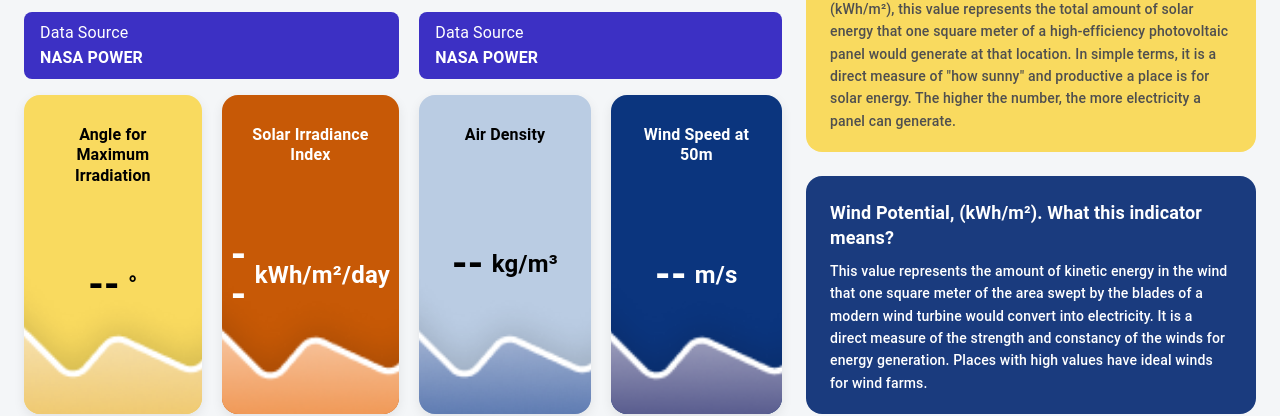
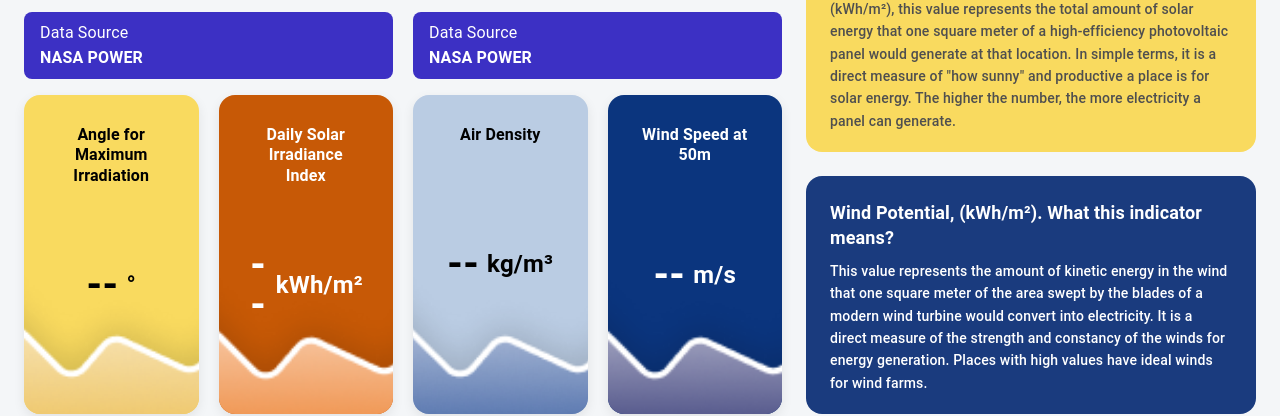
Before and after one commit to viniciusmwanderley/nasa-hackaton-2025, a React (Vite) app in the folder front/: page /energy-panel in a window 1280 px wide. Shown: the part 819-1235 px from the top of the page. Built offline with nearby package versions, Linux system fonts and the light colour scheme; no server answers.

Commit message:
fix: sizing in solar card

```diff
--- a/front/src/components/cards/CalendarCard/CalendarCard.tsx
+++ b/front/src/components/cards/CalendarCard/CalendarCard.tsx
@@ -13,7 +13,6 @@ const CalendarCard: React.FC = () => {
         const userTimezone = getTimezoneFromLocationSync(location);
         const now = new Date();
 
-        // Use Intl.DateTimeFormat para obter a data no timezone correto
         const formatter = new Intl.DateTimeFormat('en-CA', {
             timeZone: userTimezone,
             year: 'numeric',
@@ -21,7 +20,6 @@ const CalendarCard: React.FC = () => {
             day: '2-digit'
         });
 
-        // Retorna no formato YYYY-MM-DD
         return formatter.format(now);
     };
 
--- a/front/src/components/energy/EnergyInfo/EnergyInfo.tsx
+++ b/front/src/components/energy/EnergyInfo/EnergyInfo.tsx
@@ -48,9 +48,9 @@ const EnergyInfo: React.FC<EnergyInfoProps> = ({
                     group: 'solar'
                 },
                 {
-                    title: ' Solar Irradiance Index',
+                    title: 'Daily Solar Irradiance Index',
                     value: '--',
-                    unit: 'kWh/m²/day',
+                    unit: 'kWh/m²',
                     backgroundColor: '#C75906',
                     backgroundImage: '/ClimateIndicatorVectorO.png',
                     textColor: 'white',
@@ -88,9 +88,9 @@ const EnergyInfo: React.FC<EnergyInfoProps> = ({
                 group: 'solar'
             },
             {
-                title: ' Solar Irradiance Index',
+                title: 'Daily Solar Irradiance Index',
                 value: currentCityData.indicators.solarIrradiance.toFixed(2),
-                unit: 'kWh/m²/day',
+                unit: 'kWh/m²',
                 backgroundColor: '#C75906',
                 backgroundImage: '/ClimateIndicatorVectorO.png',
                 textColor: 'white',
```
